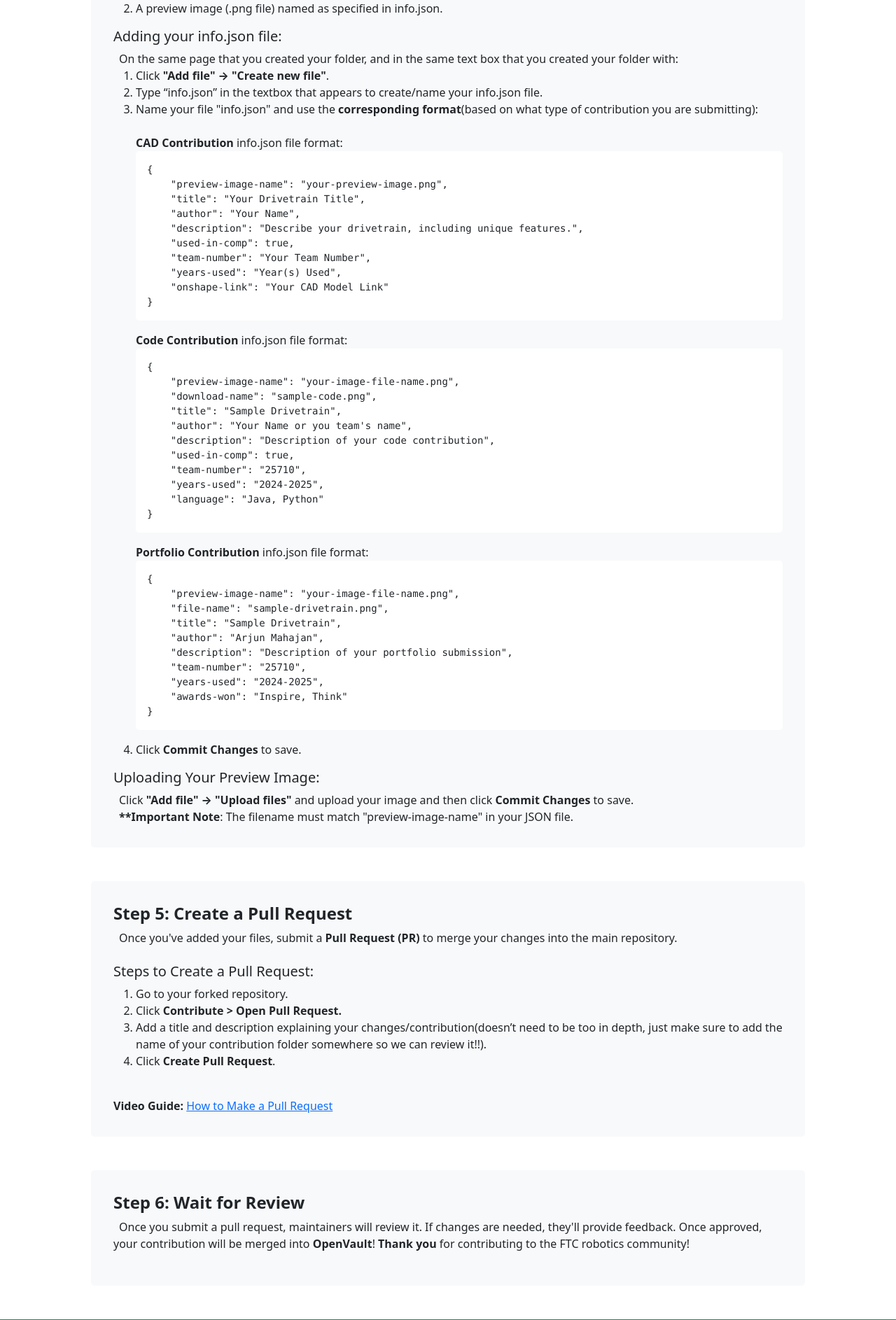
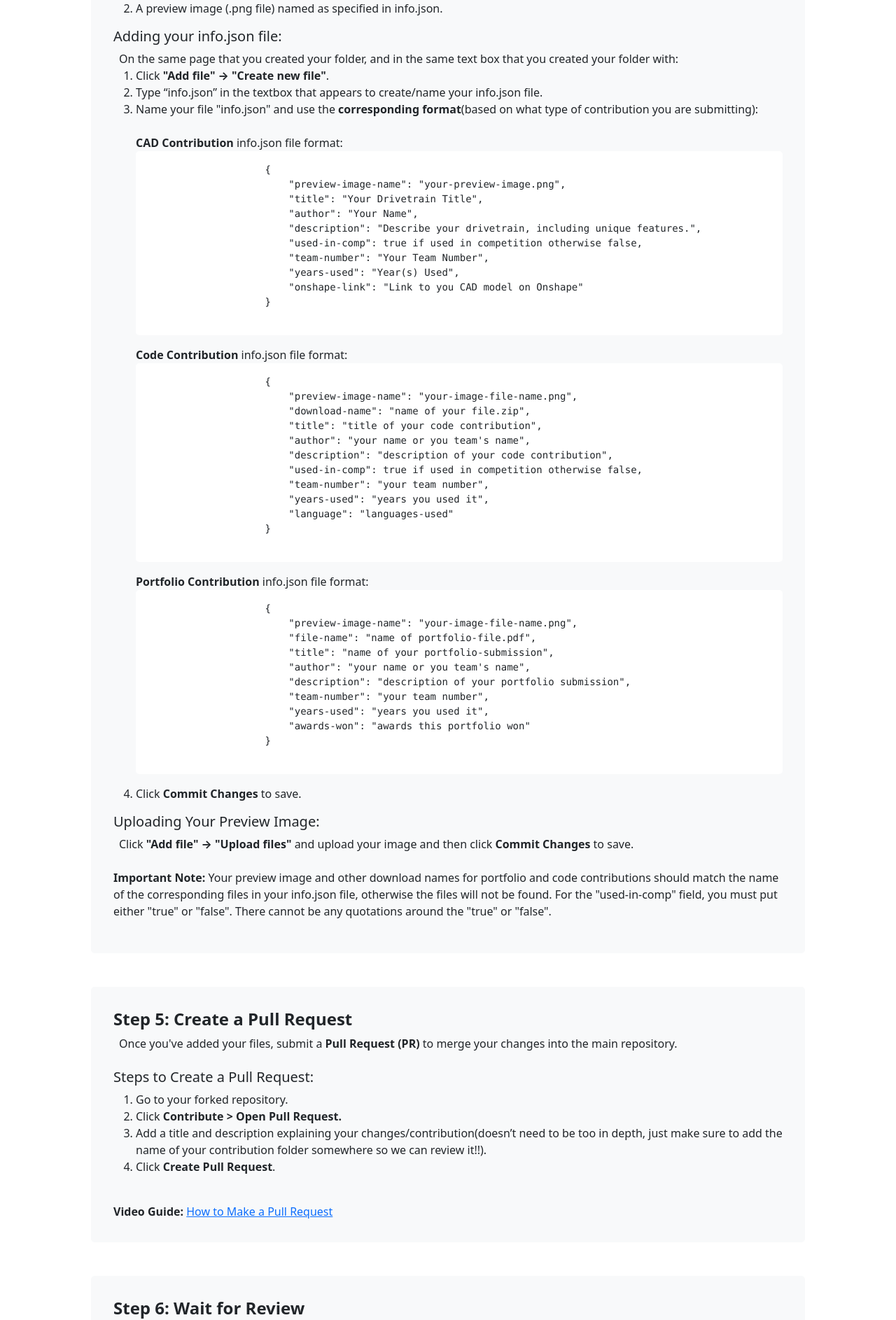
Before and after one commit to AlpineRobotics25710/OpenVault, a Flask app: page /contribute in a window 1280 px wide. Shown: the part 1407-3293 px from the top of the page at 70% size. Run offline with Flask 3, Linux system fonts and the light colour scheme.

Commit message:
Update the contribute page.

```diff
--- a/templates/ftc/contribute.html
+++ b/templates/ftc/contribute.html
@@ -11,7 +11,8 @@
         <div class="container px-4 px-lg-5 my-5">
             <div class="text-center text-white">
                 <h1 class="display-4 fw-bolder">How to Contribute</h1>
-                <p class="lead fw-normal text-white-50 mb-0">Follow these steps to add and open-source your own files on OpenVault.</p>
+                <p class="lead fw-normal text-white-50 mb-0">Follow these steps to add and open-source your own files on
+                    OpenVault.</p>
             </div>
         </div>
     </header>
@@ -20,24 +21,31 @@
         <!-- Step 1 -->
         <div class="step-section bg-light">
             <h4 class="fw-bolder">Step 1: Go to the OpenVault Repository</h4>
-            <p>&ensp;To contribute to OpenVault, visit the <a href="https://github.com/AlpineRobotics25710/OpenVaultFiles">Official OpenVaultFiles GitHub Repository</a></p>
+            <p>&ensp;To contribute to OpenVault, visit the <a
+                    href="https://github.com/AlpineRobotics25710/OpenVaultFiles">Official OpenVaultFiles GitHub
+                Repository</a></p>
         </div>
 
         <!-- Step 2 -->
         <div class="step-section bg-light">
             <h4 class="fw-bolder">Step 2: Fork the Repository</h4>
-            <p>&ensp;Click the <strong>Fork</strong> button at the top-right of the repository to create your own copy.</p>
-            <strong>Video Guide:</strong> <a href="https://www.youtube.com/watch?v=nCKdihvneS0" target="_blank">How to Fork a Github Repository</a>
+            <p>&ensp;Click the <strong>Fork</strong> button at the top-right of the repository to create your own copy.
+            </p>
+            <strong>Video Guide:</strong> <a href="https://www.youtube.com/watch?v=nCKdihvneS0" target="_blank">How to
+            Fork a Github Repository</a>
         </div>
 
         <!-- Step 3 -->
         <div class="step-section bg-light">
             <h4 class="fw-bolder">Step 3: Add a Folder via GitHub</h4>
-            <p>&ensp;Once you've forked the repository, you can add your files directly through GitHub. <strong>But first</strong>, we have to <strong>create a folder for your files</strong>.</p>
+            <p>&ensp;Once you've forked the repository, you can add your files directly through GitHub. <strong>But
+                first</strong>, we have to <strong>create a folder for your files</strong>.</p>
             <h5>Creating Your Folder:</h5>
             <ol>
                 <li>Navigate to the appropriate folder in your forked repository (e.g., ftc/cad/drivetrains/).</li>
-                <li>Create a <strong>folder</strong> following this <strong>naming structure</strong>: “YourTeam#-NameOfContribution”</li>
+                <li>Create a <strong>folder</strong> following this <strong>naming structure</strong>:
+                    “YourTeam#-NameOfContribution”
+                </li>
                 <ol type="a">
                     <li>To create a new folder, type the folder name and then “/”</li>
                     <li>For example, type: YourTeam#-NameOfContribution/</li>
@@ -53,15 +61,18 @@
             <h5><br>Required Files:</h5>
             &ensp;Each contribution folder should have:
             <ol>
-                <li>An info.json file with metadata. </li>
+                <li>An info.json file with metadata.</li>
                 <li>A preview image (.png file) named as specified in info.json.</li>
             </ol>
             <h5>Adding your info.json file:</h5>
-            &ensp;On the same page that you created your folder, and in the same text box that you created your folder with:
+            &ensp;On the same page that you created your folder, and in the same text box that you created your folder
+            with:
             <ol>
                 <li>Click <strong>"Add file" → "Create new file"</strong>.</li>
                 <li>Type “info.json” in the textbox that appears to create/name your info.json file.</li>
-                <li>Name your file "info.json" and use the <strong>corresponding format</strong>(based on what type of contribution you are submitting):</li>
+                <li>Name your file "info.json" and use the <strong>corresponding format</strong>(based on what type of
+                    contribution you are submitting):
+                </li>
 
                 <strong><br>CAD Contribution</strong> info.json file format:
                 <pre class="bg-white p-3" style="border-radius: 5px;">
@@ -70,55 +81,73 @@
                         "title": "Your Drivetrain Title",
                         "author": "Your Name",
                         "description": "Describe your drivetrain, including unique features.",
-    "used-in-comp": true,
+                        "used-in-comp": true if used in competition otherwise false,
                         "team-number": "Your Team Number",
                         "years-used": "Year(s) Used",
-    "onshape-link": "Your CAD Model Link"
-}</pre>
+                        "onshape-link": "Link to you CAD model on Onshape"
+                    }
+                </pre>
+
                 <strong>Code Contribution</strong> info.json file format:
                 <pre class="bg-white p-3 " style="border-radius: 5px;">
                     {
                         "preview-image-name": "your-image-file-name.png",
-    "download-name": "sample-code.png",
-	"title": "Sample Drivetrain",
-	"author": "Your Name or you team's name",
-	"description": "Description of your code contribution",
-	"used-in-comp": true,
-	"team-number": "25710",
-	"years-used": "2024-2025",
-	"language": "Java, Python"
-}</pre>
+                        "download-name": "name of your file.zip",
+                        "title": "title of your code contribution",
+                        "author": "your name or you team's name",
+                        "description": "description of your code contribution",
+                        "used-in-comp": true if used in competition otherwise false,
+                        "team-number": "your team number",
+                        "years-used": "years you used it",
+                        "language": "languages-used"
+                    }
+                </pre>
+
                 <strong>Portfolio Contribution</strong> info.json file format:
                 <pre class="bg-white p-3" style="border-radius: 5px;">
                     {
                         "preview-image-name": "your-image-file-name.png",
-    "file-name": "sample-drivetrain.png",
-	"title": "Sample Drivetrain",
-	"author": "Arjun Mahajan",
-	"description": "Description of your portfolio submission",
-	"team-number": "25710",
-	"years-used": "2024-2025",
-	"awards-won": "Inspire, Think"
-}</pre>
+                        "file-name": "name of portfolio-file.pdf",
+                        "title": "name of your portfolio-submission",
+                        "author": "your name or you team's name",
+                        "description": "description of your portfolio submission",
+                        "team-number": "your team number",
+                        "years-used": "years you used it",
+                        "awards-won": "awards this portfolio won"
+                    }
+                </pre>
                 <li>Click <strong>Commit Changes</strong> to save.</li>
             </ol>
             <h5>Uploading Your Preview Image:</h5>
-            &ensp;Click <strong>"Add file" → "Upload files"</strong> and upload your image and then click <strong>Commit Changes</strong> to save.
-            <br><strong>&ensp;**Important Note</strong>: The filename must match "preview-image-name" in your JSON file.
+            &ensp;Click <strong>"Add file" → "Upload files"</strong> and upload your image and then click <strong>Commit
+            Changes</strong> to save.
+            <br>
+            <br>
+            <p>
+                <strong>Important Note:</strong>
+                Your preview image and other download names for portfolio and code contributions should match the name of the
+                corresponding files in your info.json file, otherwise the files will not be found.
+                For the "used-in-comp" field, you must put either "true" or "false". There cannot be any quotations around the
+                "true" or "false".
+            </p>
         </div>
 
         <!-- Step 5 -->
         <div class="step-section bg-light">
             <h4 class="fw-bolder">Step 5: Create a Pull Request</h4>
-            &ensp;Once you've added your files, submit a <strong>Pull Request (PR)</strong> to merge your changes into the main repository.
+            &ensp;Once you've added your files, submit a <strong>Pull Request (PR)</strong> to merge your changes into
+            the main repository.
             <h5><br>Steps to Create a Pull Request:</h5>
             <ol>
                 <li>Go to your forked repository.</li>
                 <li>Click <strong>Contribute > Open Pull Request.</strong></li>
-                <li>Add a title and description explaining your changes/contribution(doesn’t need to be too in depth, just make sure to add the name of your contribution folder somewhere so we can review it!!).</li>
+                <li>Add a title and description explaining your changes/contribution(doesn’t need to be too in depth,
+                    just make sure to add the name of your contribution folder somewhere so we can review it!!).
+                </li>
                 <li>Click <strong>Create Pull Request</strong>.</li>
             </ol>
-            <strong><br>Video Guide:</strong> <a href="https://www.youtube.com/watch?v=nCKdihvneS0" target="_blank">How to Make a Pull Request</a>
+            <strong><br>Video Guide:</strong> <a href="https://www.youtube.com/watch?v=nCKdihvneS0" target="_blank">How
+            to Make a Pull Request</a>
         </div>
 
         <!-- Step 6 -->
```
Lines whose indentation alone changed are shown as unchanged.
